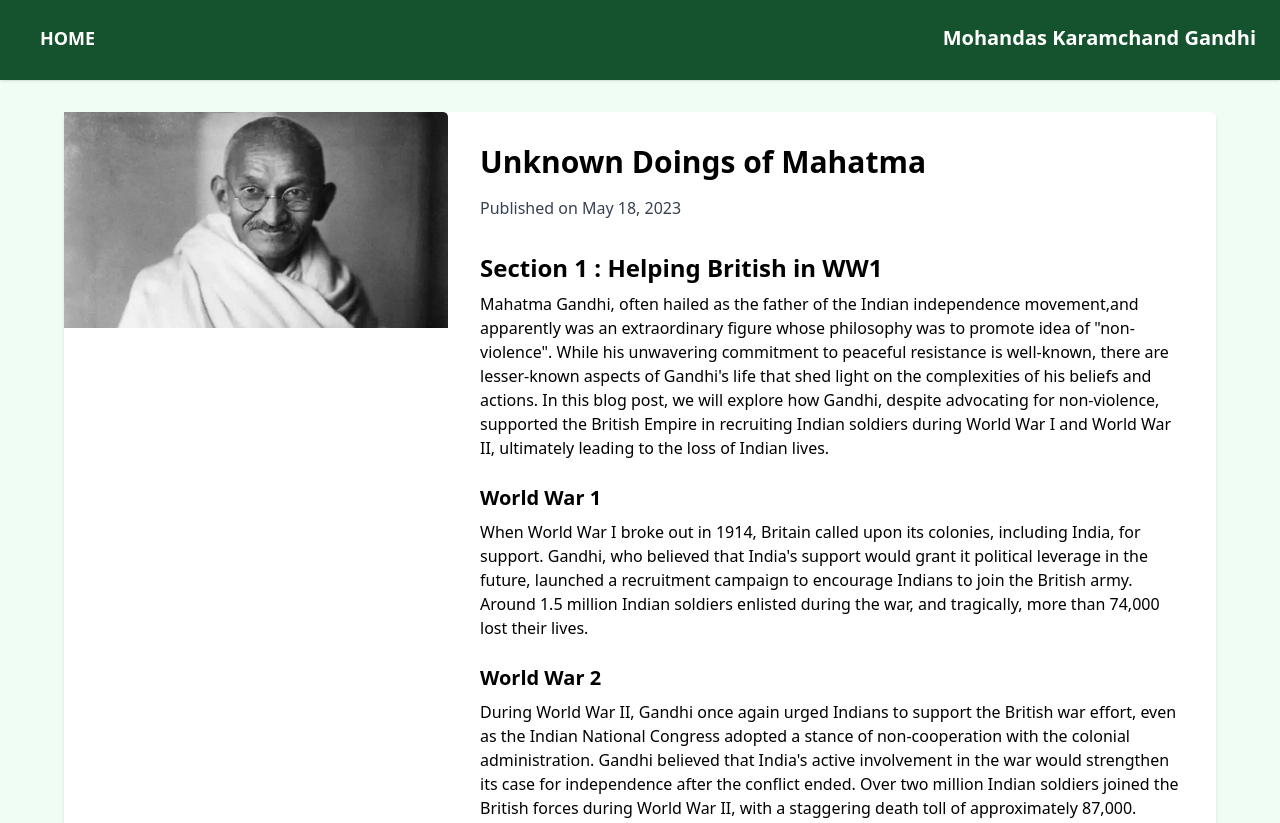
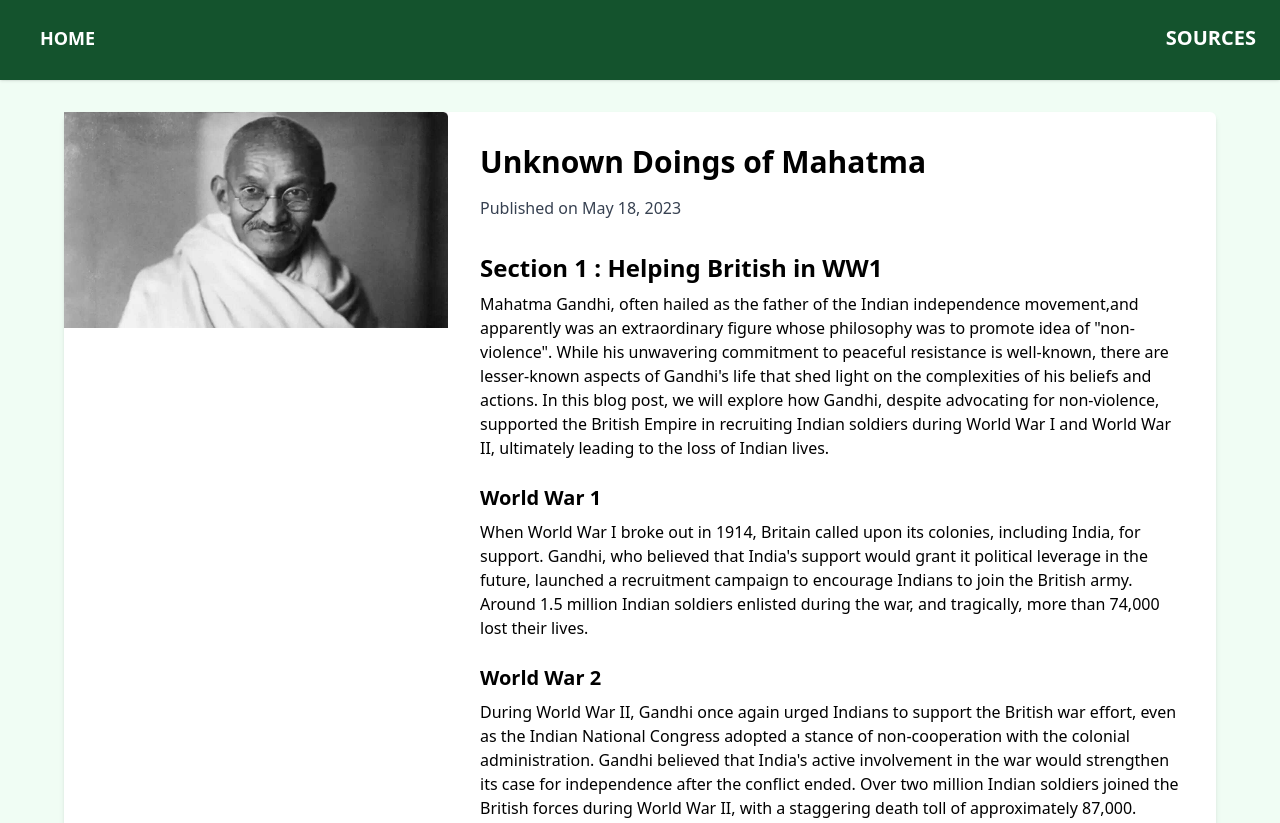
Before and after one commit to psidh/blog, a plain HTML site: page mahatma.html in a window 1280 px wide. Shown: the top 823 px of the page. Drawn offline with nearby package versions, Linux system fonts and the light colour scheme.

Commit message:
Update mahatma.html

```diff
--- a/mahatma.html
+++ b/mahatma.html
@@ -20,7 +20,7 @@
         </div>
         <nav class="flex">
           <ul class="flex">
-            <li><a class="text-xl font-semibold text-white">Mohandas Karamchand Gandhi</a></li>
+            <li><a class="text-xl font-semibold text-white">SOURCES</a></li>
           </ul>
          </nav>
       </div>
@@ -59,6 +59,9 @@
         </div>
 
       </div>
+
+
+
       <div class="flex">
         <div class="w-1/3">
           <img src="gandhi2.jpeg" alt="Gandhi image" class="h-half w-half object-cover rounded-xl-md" />
@@ -67,7 +70,7 @@
           <div class="border-b-2 border-gray-300 pb-4">
 
             <h2 class="text-2xl font-bold mb-2">Section 2 : Rigging Elections in favour of Nehru</h2>
-            <br>
+            <br>s
             <h3 class="text-xl font-bold mb-2">1937: Unity over Victory</h3>
             <p>In the 1937 Congress presidential election, Sardar Vallabhbhai Patel, a prominent leader and a close associate of Gandhi, emerged as the front-runner against Nehru. Despite Patel's popularity and overwhelming support, Gandhi expressed his unwavering trust in Nehru, endorsing him as the future leader of the Congress. Gandhi's decision aimed to promote unity within the party and prevent potential divisions that could undermine the freedom struggle.</p>
             <br>
```
